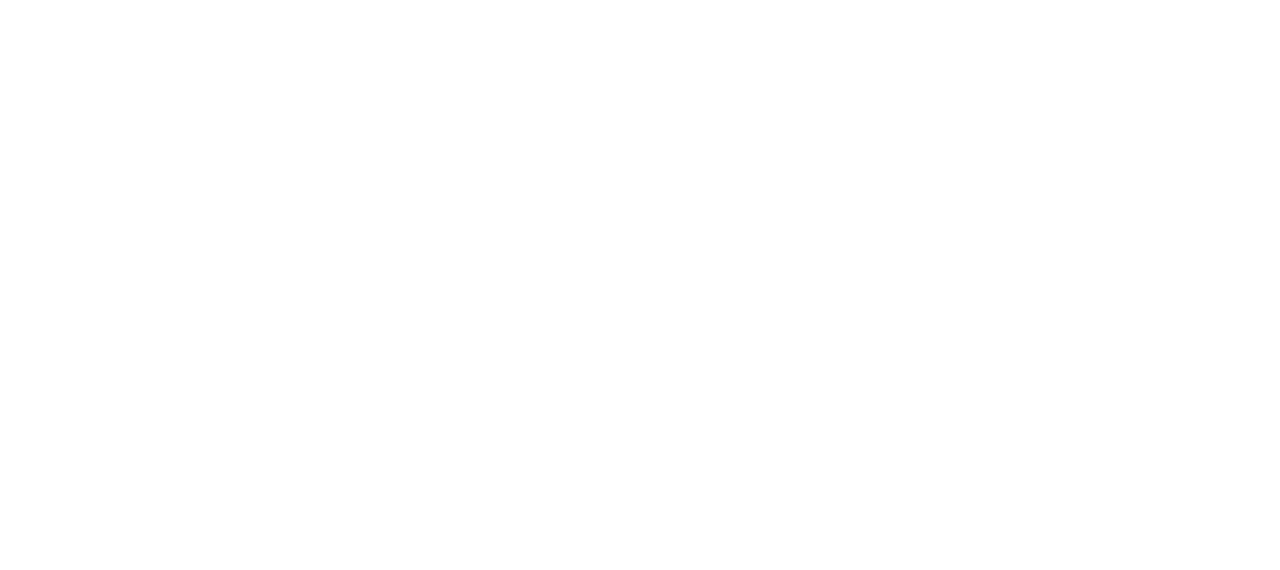
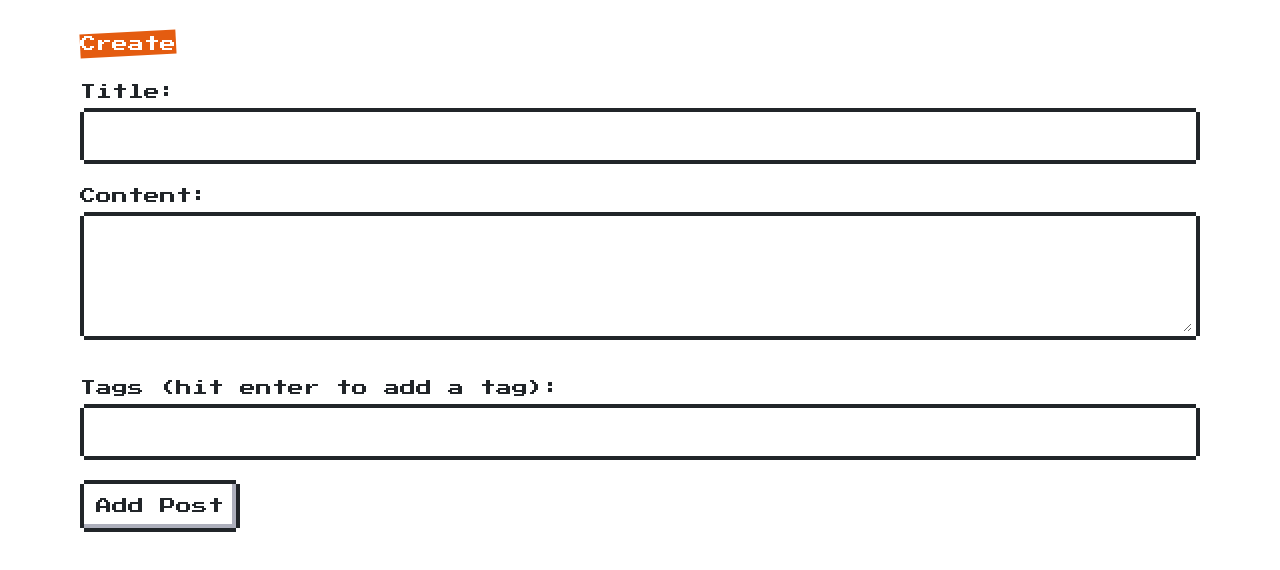
Before and after one commit to alexbulanovgoodmail/vue-3-composition-api-dojo-blog, a Vue app: page /create in a window 1280 px wide. Before the commit this address had no page. Shown: the top 570 px of the page. Built offline with nearby package versions, Linux system fonts and the light colour scheme.

Commit message:
Making a Web Form

```diff
--- a/src/router/index.js
+++ b/src/router/index.js
@@ -1,6 +1,7 @@
 import { createRouter, createWebHistory } from 'vue-router'
 import HomeView from '../views/HomeView.vue'
 import DetailsView from '../views/DetailsView.vue'
+import CreateView from '../views/CreateView.vue'
 
 const router = createRouter({
   history: createWebHistory(import.meta.env.BASE_URL),
@@ -15,6 +16,11 @@
       name: 'DetailsView',
       component: DetailsView,
       props: true
+    },
+    {
+      path: '/create',
+      name: 'CreateView',
+      component: CreateView
     }
   ]
 })
--- /dev/null
+++ b/src/views/CreateView.vue
@@ -0,0 +1,90 @@
+<script setup>
+import { ref } from 'vue'
+
+const title = ref('')
+const body = ref('')
+const tag = ref('')
+const tags = ref([])
+
+function handleKeydown(event) {
+  if (!tags.value.includes(tag.value)) {
+    tag.value = tag.value.replace(/\s/, '') // removes all whitespace
+    tags.value.push(tag.value)
+  }
+  tag.value = ''
+}
+</script>
+
+<template>
+  <main class="py-8">
+    <div class="container">
+      <div class="create">
+        <h1>Create</h1>
+
+        <form action="" @submit.prevent="handleSubmit">
+          <div class="my-6 nes-field">
+            <label for="title_field">Title: </label>
+            <input v-model="title" type="text" id="title_field" class="nes-input" required />
+          </div>
+          <div class="my-6 nes-field">
+            <label for="textarea_field">Content:</label>
+            <textarea
+              v-model="body"
+              id="textarea_field"
+              class="nes-textarea"
+              rows="4"
+              required
+            ></textarea>
+          </div>
+          <div class="my-6 nes-field">
+            <div class="-mx-1 -my-1 flex flex-wrap">
+              <span
+                v-for="(tag, index) in tags"
+                :key="index"
+                class="mx-1 my-1 nes-text text-color-10 text-xs"
+                >#{{ tag }}</span
+              >
+            </div>
+          </div>
+          <div class="my-6 nes-field">
+            <label for="tag_field">Tags (hit enter to add a tag):</label>
+            <input
+              v-model="tag"
+              type="text"
+              id="tag_field"
+              class="nes-input"
+              @keydown.enter.prevent="handleKeydown"
+            />
+          </div>
+          <div class="my-6 nes-field">
+            <button type="submit" class="nes-btn">Add Post</button>
+          </div>
+        </form>
+      </div>
+    </div>
+  </main>
+</template>
+
+<style lang="scss">
+.create {
+  h1 {
+    position: relative;
+    display: inline-block;
+    z-index: 2;
+    color: $color-white;
+  }
+
+  h1::after {
+    content: '';
+    display: block;
+    position: absolute;
+    top: 0;
+    left: 0;
+    width: 100%;
+    height: 100%;
+    background-color: $color-17;
+    z-index: -1;
+    transform: rotate(-3deg);
+  }
+}
+</style>
--- a/src/views/DetailsView.vue
+++ b/src/views/DetailsView.vue
@@ -43,6 +43,7 @@
     position: relative;
     display: inline-block;
     z-index: 2;
+    color: $color-white;
   }
 
   h1::after {
```
